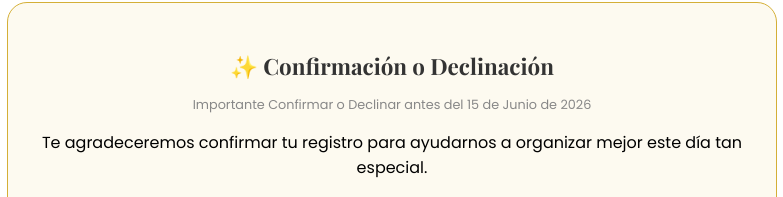
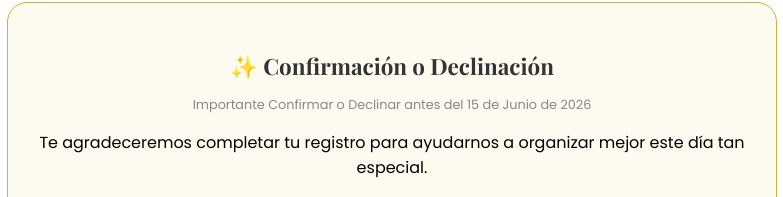
Before and after one commit to glacorte84-hub/glacorte84-hub.github.io, a plain HTML site: page index.html in a window 1280 px wide. Shown: the part 1726-1923 px from the top of the page, 248-1031 px from the left. Drawn offline with nearby package versions, Linux system fonts and the light colour scheme; a web font is replaced by a local one.

Commit message:
Update index.html - fix typo
Fixing Confirmar tu registro > Completar tu registro

```diff
--- a/index.html
+++ b/index.html
@@ -278,7 +278,7 @@ contaremos con una lluvia de sobres el día del evento o puedes elegir algo de n
 <div class="seccion" style="background-color: #fdfaf0; padding: 25px; border-radius: 20px; border: 1px solid #d4af37; position: relative;">
   <h3 style="font-size: 1.4em;">✨ Confirmación o Declinación</h3>
   <p style="font-size: 0.8em; color: #888; margin-top: 15px;">Importante Confirmar o Declinar antes del 15 de Junio de 2026</p>
-  <p style="margin-bottom: 20px;">Te agradeceremos confirmar tu registro para ayudarnos a organizar mejor este día tan especial.</p>
+  <p style="margin-bottom: 20px;">Te agradeceremos completar tu registro para ayudarnos a organizar mejor este día tan especial.</p>
 
   <div style="display: flex; align-items: center; justify-content: center; max-width: 90%; margin: 0 auto 15px auto; gap: 5px;">
     <input type="text" id="nombreInvitado" placeholder="Ingresa tu código de invitación aquí..."
```
